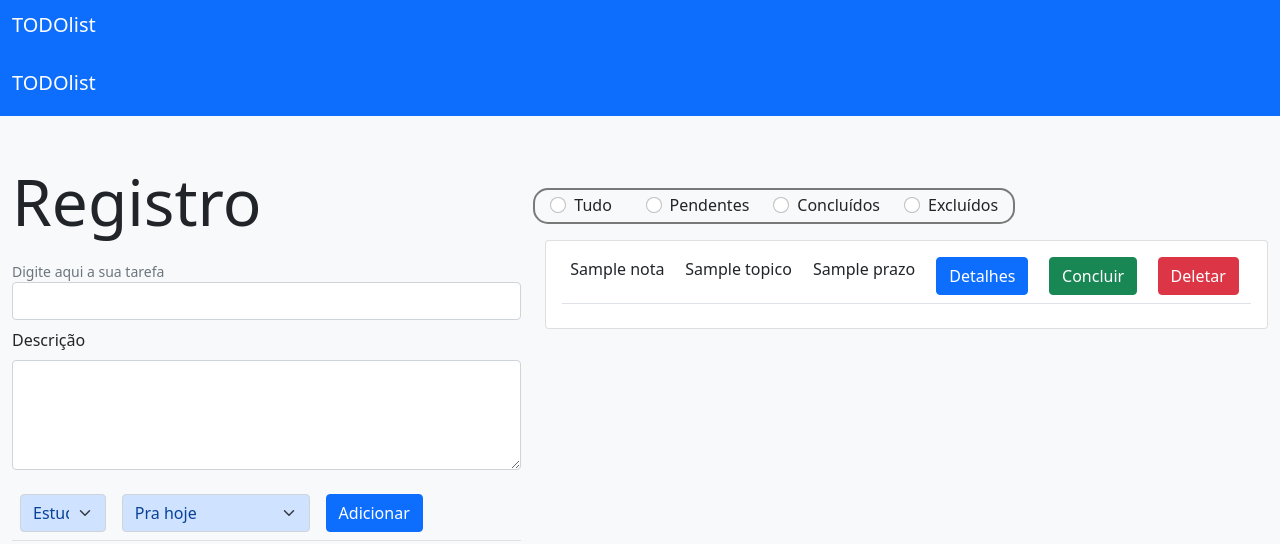
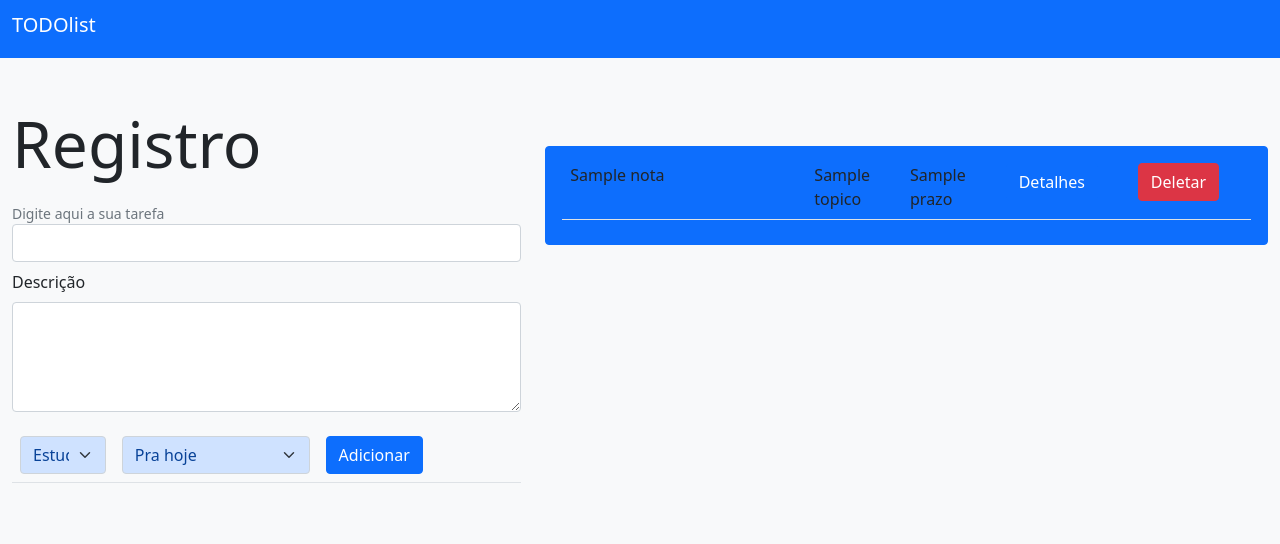
Before and after one commit to CaykeEmanuel/Exemplo-basico-TODO-CRUD-com-Flask-Bootstap, a Flask app: template templates/index.html in a window 1280 px wide. Shown: the top 544 px of the page. Run offline with Flask 2, Linux system fonts and the light colour scheme; the template is opened without the code that fills it: most values are stand-ins (such as "Sample title", 1, 10 or a date in 2020); some libraries are stand-ins or nearby versions.

Commit message:
versão 1.0?

```diff
--- a/app.py
+++ b/app.py
@@ -1,4 +1,4 @@
-from flask import Flask, render_template, request
+from flask import Flask, render_template, request, redirect
 from sqlalchemy import create_engine, text
 import datetime
 
@@ -29,10 +29,9 @@ def detalhes(nota):
     banco = engine.execute(text("SELECT * FROM Todo_list WHERE nota=:n;"), {'n':nota}).fetchall()
     return render_template('detalhes.html', banco=banco)
 
-@app.route("/delete/<nota>")
-def delete(nota):
-
-    engine.execute(text("DELETE FROM Todo_list WHERE nota=:n;"), {'n':nota})
+@app.route("/delete/<int:id>")
+def delete(id):
+    engine.execute(text("DELETE FROM Todo_list WHERE id=:n;"), {'n':id})
     banco = engine.execute(text("SELECT * FROM Todo_list;"))
     return render_template('index.html', banco=banco)
 
--- a/templates/index.html
+++ b/templates/index.html
@@ -5,16 +5,6 @@
 {% block body %}
 
 
-
-    <div class="container-fluid navbar-dark bg-primary">
-
-        <nav class="navbar ">
-
-            <h1 class="navbar-brand">TODOlist</h1>
-
-        </nav>
-
-    </div>
 
 
     <div class="container-fluid mt-5">
@@ -100,58 +90,20 @@
             </div>
 
             <div class="lista col-md-7 col-sm-12 mt-4">
-                <div class="row col-8" style="border-radius:15px; border: 2px solid rgb(121, 121, 121);padding: 3px;">
-                    <div class="col-sm">
-                        <div class="form-check">
-                            <input class="form-check-input checked" type="radio" name="status" id="status" value="all">
-                            <label class="form-check-label">
-                                Tudo
-                            </label>
-                        </div>
-                    </div>
-                    <div class="col-sm">
-                        <div class="form-check">
-                            <input class="form-check-input" type="radio" name="status" id="status" value="all">
-                            <label class="form-check-label">
-                                Pendentes
-                            </label>
-                        </div>
-                    </div>
-
-                    <div class="col-sm">
-                        <div class="form-check">
-                            <input class="form-check-input" type="radio" name="status" id="status" value="all">
-                            <label class="form-check-label">
-                                Concluídos
-                            </label>
-                        </div>
-                    </div>
-                    <div class="col-sm">
-                        <div class="form-check">
-                            <input class="form-check-input" type="radio" name="status" id="status" value="all">
-                            <label class="form-check-label">
-                                Excluídos
-                            </label>
-                        </div>
-                    </div>
-                </div>
-
                <ul class="list-group mt-3">
                 {% for item in banco %}
-                <li class="list-group-item">
-                    <table class="table" rows="5">
+                <li class="list-group-item {{item.status}}">
+                    <table class="table">
 
-                        <td class="col-sm">{{item.nota}}</td>
+                        <td class="col-md-3 col-sm-3">{{item.nota}}</td>
+                        <td class="col-md-1 col-sm-2">{{item.topico}}</td>
+                        <td class="col-md-1 col-sm-1">{{item.prazo}}</td>
 
-                        <td class="col-sm">{{item.topico}}</td>
+                        <td class="col-md-1 col-sm-2"><a type="button" class="btn btn-primary ml-2" href="{{url_for('detalhes', nota=item.nota)}}">Detalhes</a></td>
 
-                        <td class="col-sm">{{item.prazo}}</td>
+                        <td  class="col-md-1 col-sm-2"><a type="button" class="btn btn-danger mr-2" href="{{url_for('delete', id=item.id)}}">Deletar</a></td>
 
-                        <td class="col-sm"><a type="button" class="btn btn-primary" href="{{url_for('detalhes', nota=item.nota)}}">Detalhes</a></td>
 
-                        <td class="col-sm"><a type="button" class="btn btn-success" href="{{url_for('detalhes', nota=item.nota)}}">Concluir</a></td>
-
-                        <td class="col-sm"><a type="button" class="btn btn-danger" href="{{url_for('delete', nota=item.nota)}}">Deletar</a></td>
 
                     </table>
 
```
Also changed, not shown: templates/detalhes.html (+17 -5 lines).
